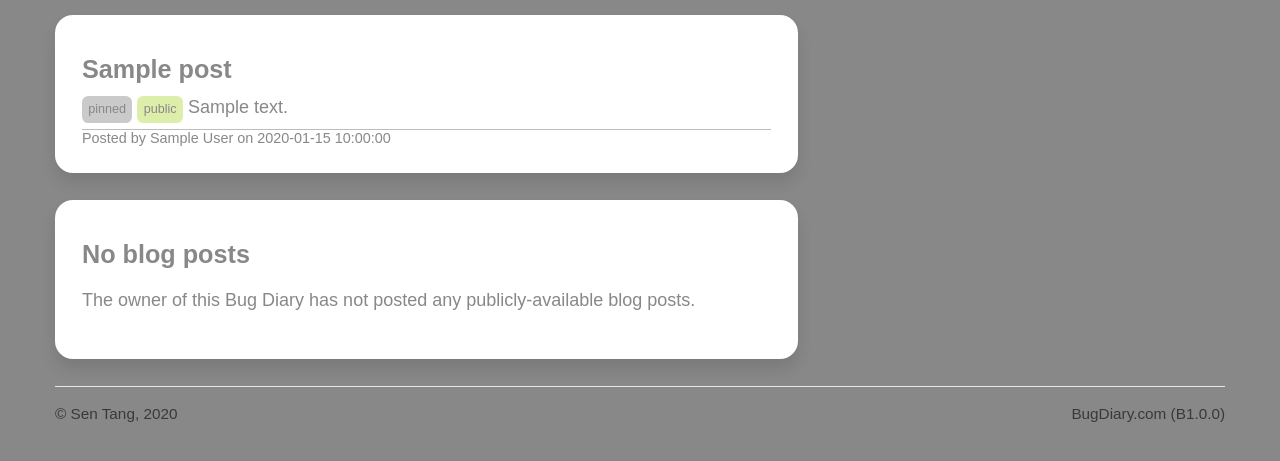
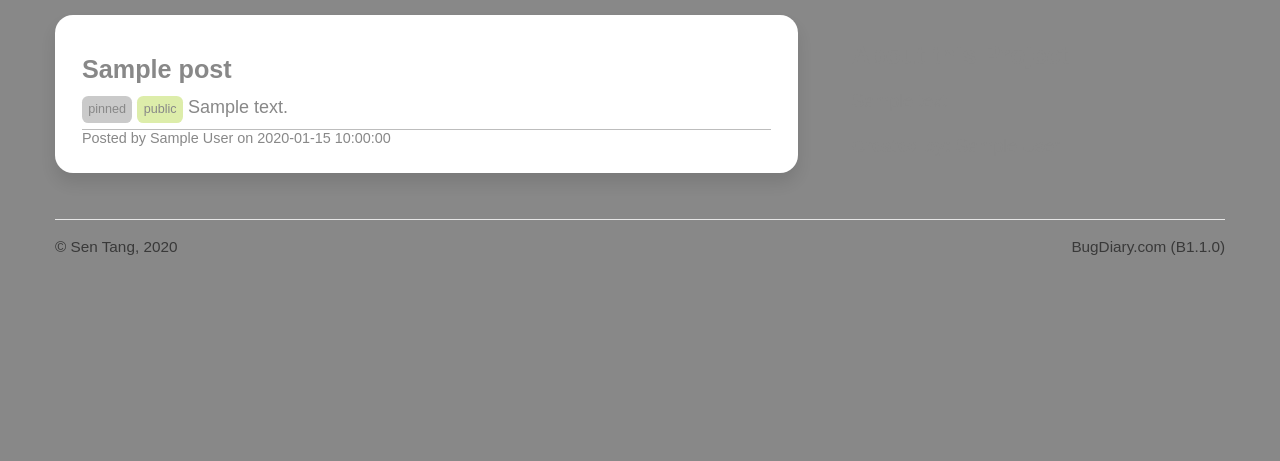
Before and after one commit to daryl-sen/bugdiary, a Flask app: page /projects/blog/# in a window 1280 px wide. Shown: the part 204-665 px from the top of the page. Run offline with Flask 2, Linux system fonts and the light colour scheme; tables that the repository leaves empty hold one stand-in row (values such as "Sample post").

Commit message:
Updated version number and fixed blog null message

```diff
--- a/application/projects/templates/projects/blog.html
+++ b/application/projects/templates/projects/blog.html
@@ -34,12 +34,14 @@
                 {{ macros.blog_post(post)}}
             {% endfor %}
         {% else %}
+            {% if pinned_posts == None %}
             <div class="bg-white rounded shadowed block">
                 <h3>No blog posts</h3>
                 <p>
                     The owner of this Bug Diary has not posted any publicly-available blog posts.
                 </p>
             </div>
+            {% endif %}
         {% endif %}
     </main>
     <aside>
--- a/application/templates/base.html
+++ b/application/templates/base.html
@@ -1,5 +1,5 @@
 <!DOCTYPE html>
-{% set version = "B1.0.0" %}
+{% set version = "B1.1.0" %}
 <html lang="en" dir="ltr">
   <head>
     <meta charset="utf-8">
```
